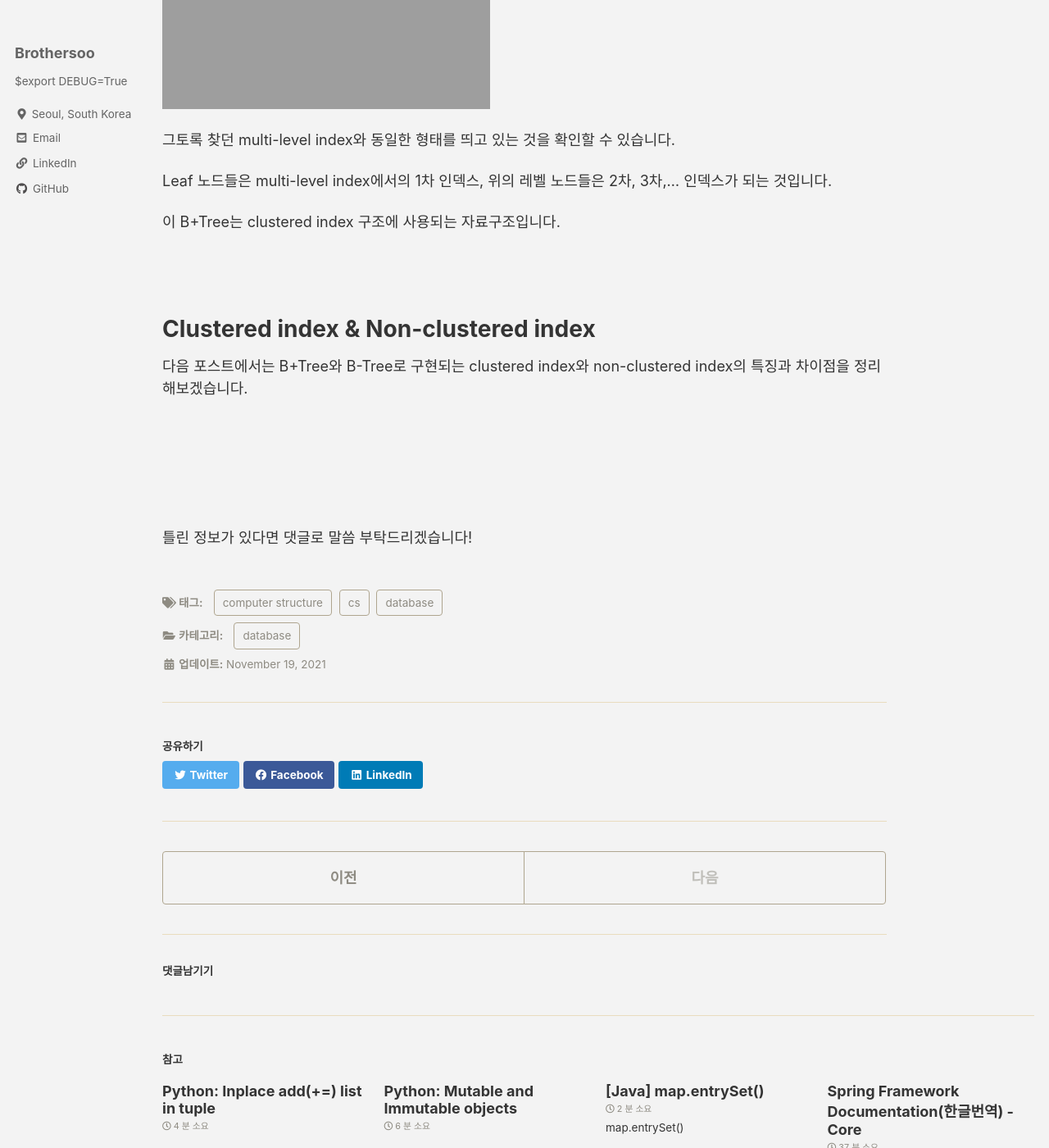
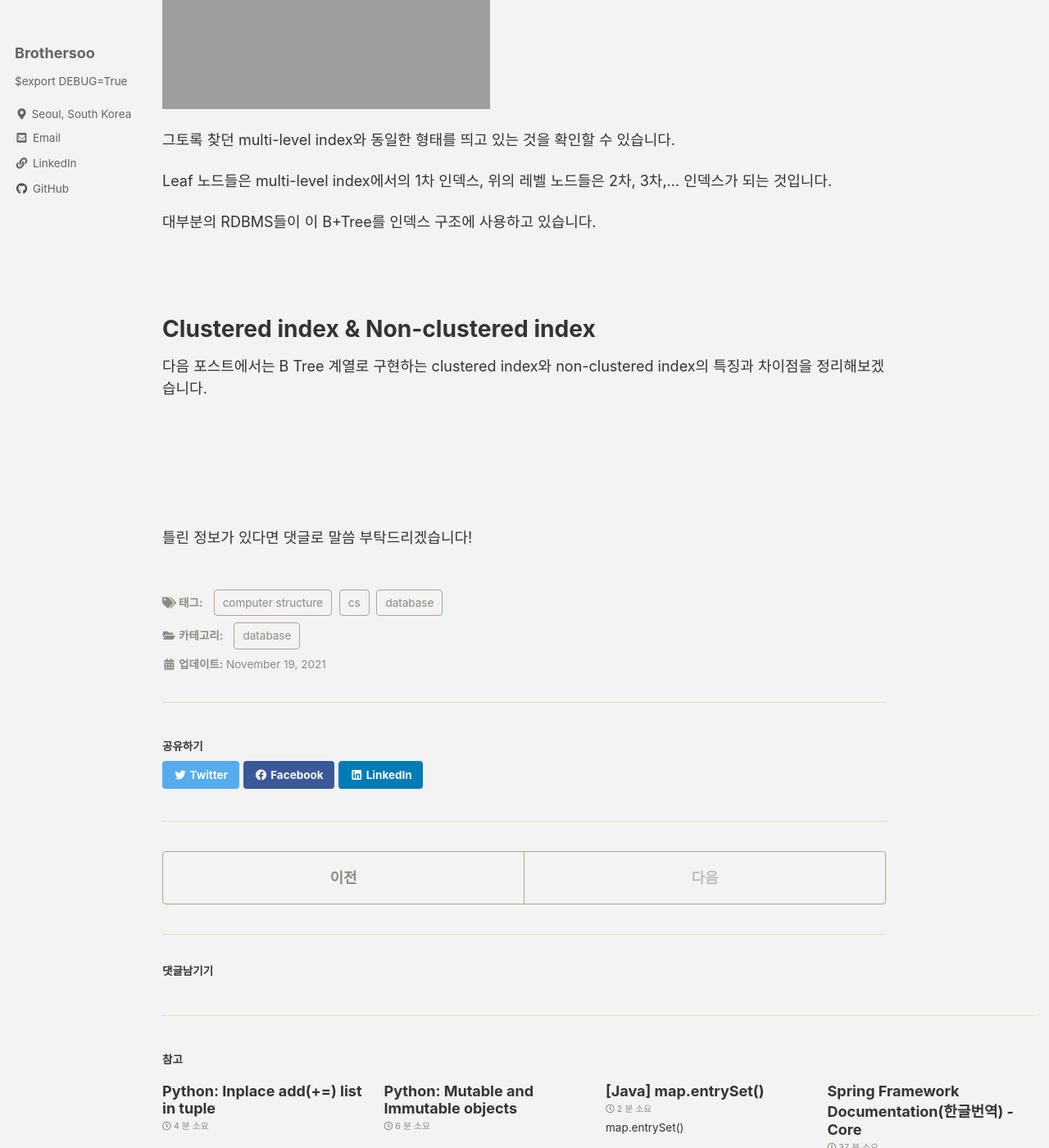
Before and after one commit to brothersoo/brothersoo.github.io, a Jekyll site: the page built from _posts/database/2021-11-19-Index(1)_B-Tree&B+Tree.md, in a window 1280 px wide and 1400 px high, scrolled down 14186 px. Shown: the whole window at 82% size. Built offline with Jekyll 4.4.1, drawn with Linux system fonts in a browser that asks for light colours; cached includes are drawn as plain includes; comment, search, counter and statistics services are not loaded; some of the changed text lies outside the part shown.

Commit message:
FIX: wrong info:

```diff
--- a/_posts/database/2021-11-19-Index(1)_B-Tree&B+Tree.md
+++ b/_posts/database/2021-11-19-Index(1)_B-Tree&B+Tree.md
@@ -10,12 +10,6 @@ permalink: /database/:title
 toc:
     true
 ---
-<style>
-    img {
-        wid
-    }
-</style>
-
 
 <br>
 <br>
@@ -257,7 +251,7 @@ B-Tree의 모든 노드들은 아래의 이미지와 같이 데이터 레코드
 
 ![]({{ site.url }}{{ site.baseurl }}/assets/images/database/Index(1)_B-Tree&B+Tree/i7_B-Tree_record_pointer.png)
 
-앞서 보았던 multi-level index의 dense함과는 거리가 있는 sparse함이 보이지만, B-Tree는 인덱스 레코드와 데이터 레코드를 따로 관리하는 non-clustered index 구조에 사용되는 자료구조입니다.
+앞서 보았던 multi-level index의 dense함과는 거리가 있는 sparse함이 보이지만, B-Tree는 index 관리에 사용되는 자료구조입니다.
 
 <br>
 <br>
@@ -284,14 +278,14 @@ Leaf 노드의 인덱스들은 모든 인덱스들이므로 dense한 index 형
 
 Leaf 노드들은 multi-level index에서의 1차 인덱스, 위의 레벨 노드들은 2차, 3차,... 인덱스가 되는 것입니다.
 
-이 B+Tree는 clustered index 구조에 사용되는 자료구조입니다.
+대부분의 RDBMS들이 이 B+Tree를 인덱스 구조에 사용하고 있습니다.
 
 <br>
 <br>
 
 # Clustered index & Non-clustered index
 
-다음 포스트에서는 B+Tree와 B-Tree로 구현되는 clustered index와 non-clustered index의 특징과 차이점을 정리해보겠습니다.
+다음 포스트에서는 B Tree 계열로 구현하는 clustered index와 non-clustered index의 특징과 차이점을 정리해보겠습니다.
 
 <br>
 <br>
```
